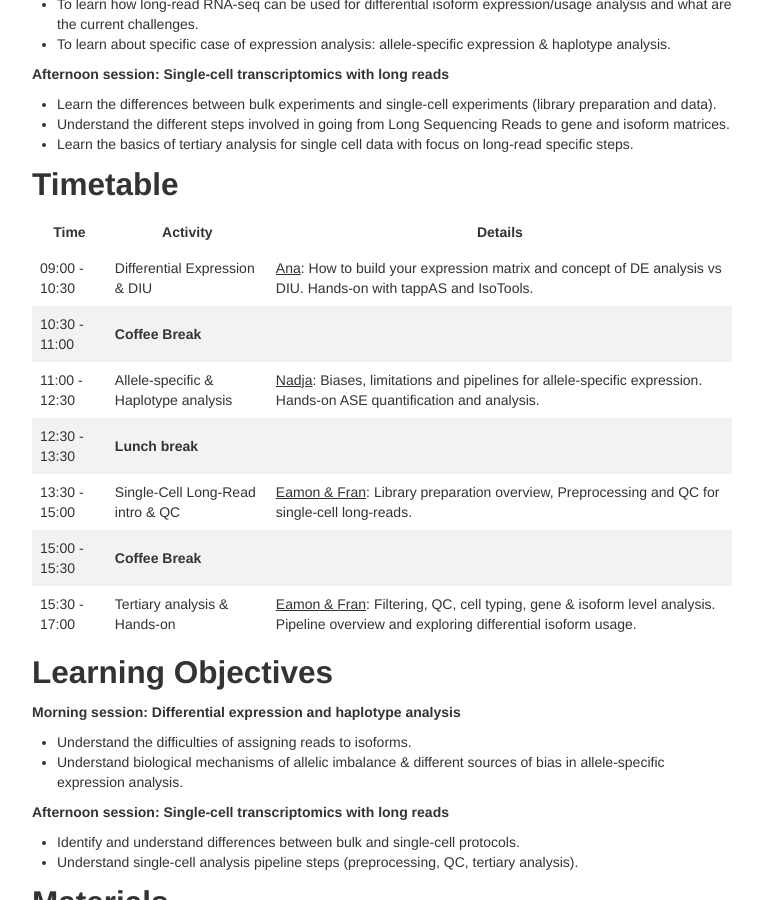
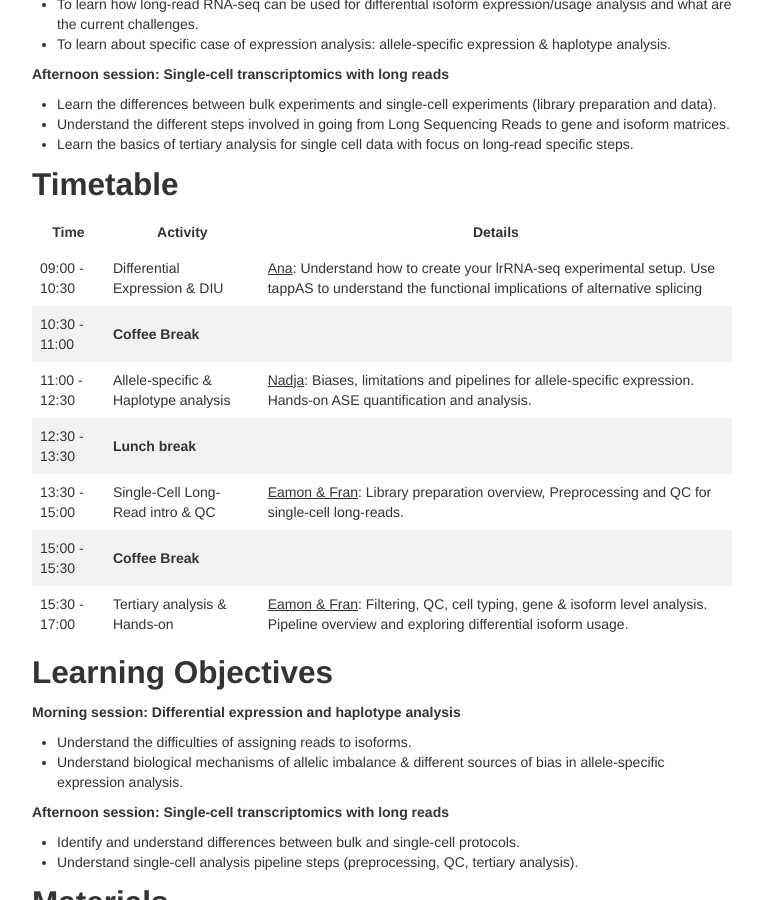
Before and after one commit to ConesaLab/VALT_Summer_Course, a Jekyll site: the page built from pages/day3.md, in a window 1280 px wide and 900 px high, scrolled down 396 px. Shown: the whole window, without its empty margins (258-1021 px from the left). Built offline with Jekyll 4.4.1, drawn with Linux system fonts in a browser that asks for light colours.

Commit message:
Actualizar day3.md

```diff
--- a/pages/day3.md
+++ b/pages/day3.md
@@ -28,7 +28,7 @@ schemadotorg:
 
 | Time | Activity | Details |
 |------|---------|---------|
-| 09:00 - 10:30 | Differential Expression & DIU | <u>Ana</u>: How to build your expression matrix and concept of DE analysis vs DIU. Hands-on with tappAS and IsoTools. |
+| 09:00 - 10:30 | Differential Expression & DIU | <u>Ana</u>: Understand how to create your lrRNA-seq experimental setup.  Use tappAS to understand the functional implications of alternative splicing |
 | 10:30 - 11:00 | **Coffee Break** | |
 | 11:00 - 12:30 | Allele-specific & Haplotype analysis | <u>Nadja</u>: Biases, limitations and pipelines for allele-specific expression. Hands-on ASE quantification and analysis. |
 | 12:30 - 13:30 | **Lunch break** | |
```
